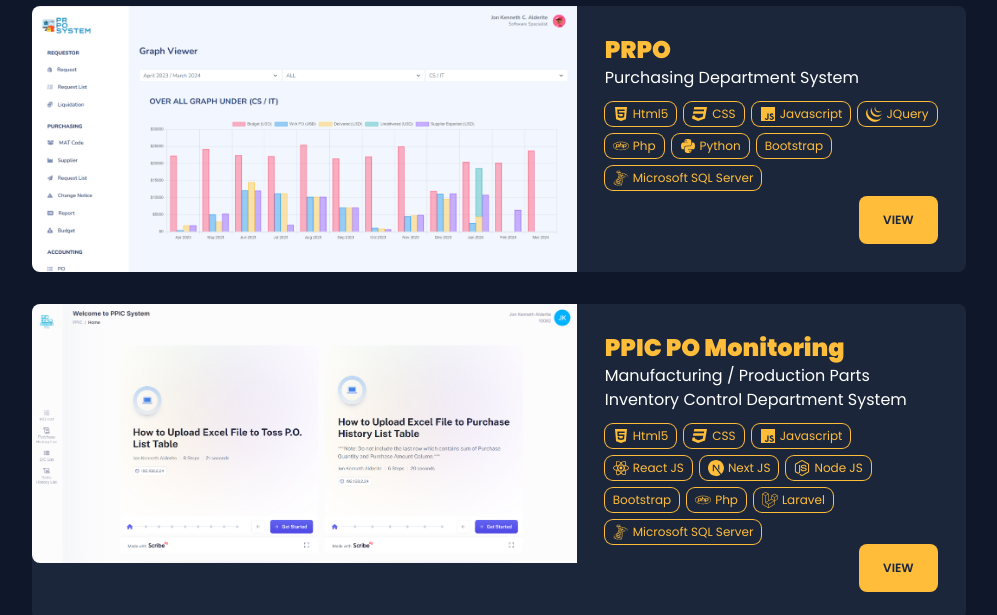
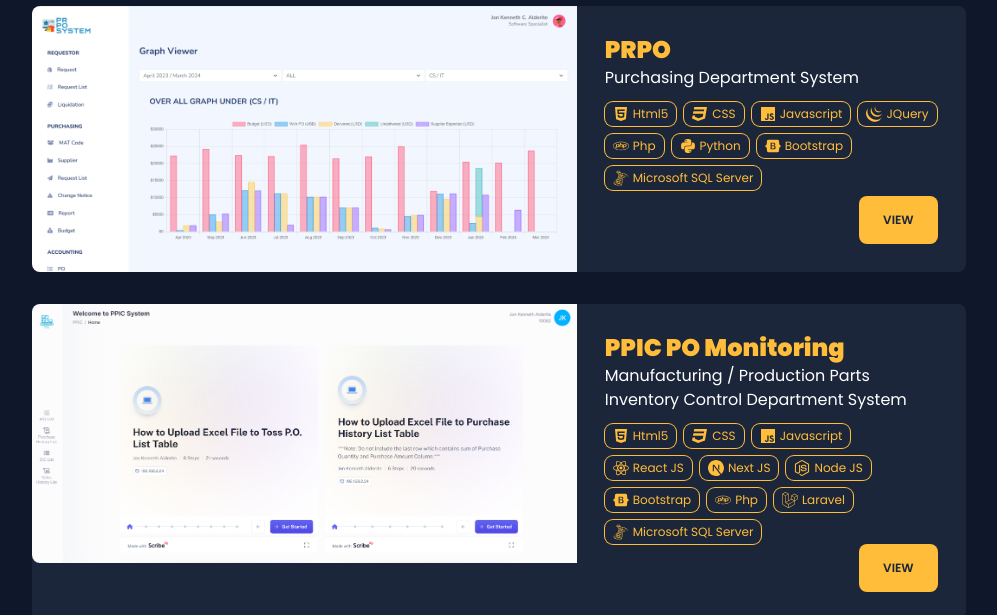
Before and after one commit to IKENN007/web-portfolio, a Next.js app: page / in a window 1280 px wide. Shown: the part 3700-4315 px from the top of the page, without its empty margins (141-1138 px from the left). Built offline with nearby package versions, Linux system fonts and the light colour scheme.

Commit message:
Update Portfolio.jsx

```diff
--- a/app/components/landing-components/Portfolio.jsx
+++ b/app/components/landing-components/Portfolio.jsx
@@ -127,6 +127,9 @@
             case 'Microsoft SQL Server':
                 progLangIcon = <SiMicrosoftsqlserver fontSize={16} fill="#FFBD39" />;
                 break;
+            case 'Bootstrap':
+                progLangIcon = <FaBootstrap fontSize={16} fill="#FFBD39" />;
+                break;
         }
 
         return progLangIcon;
```
